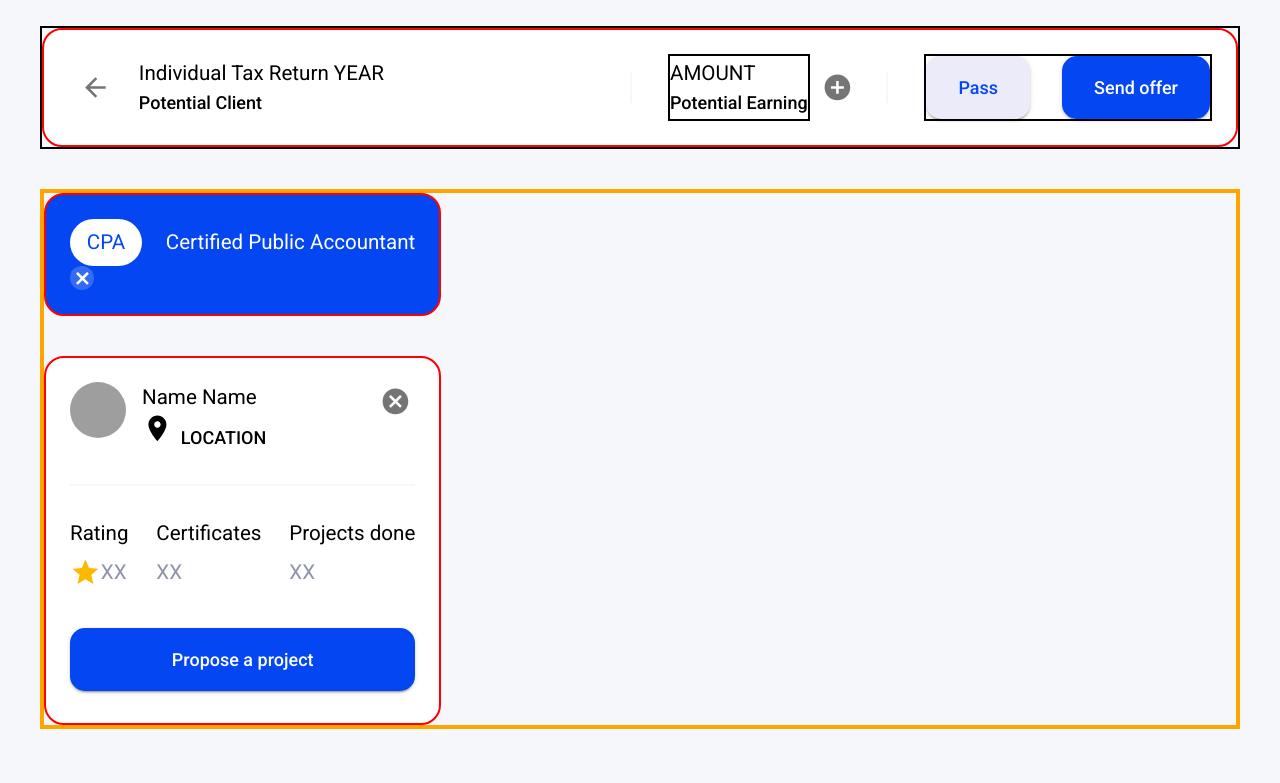
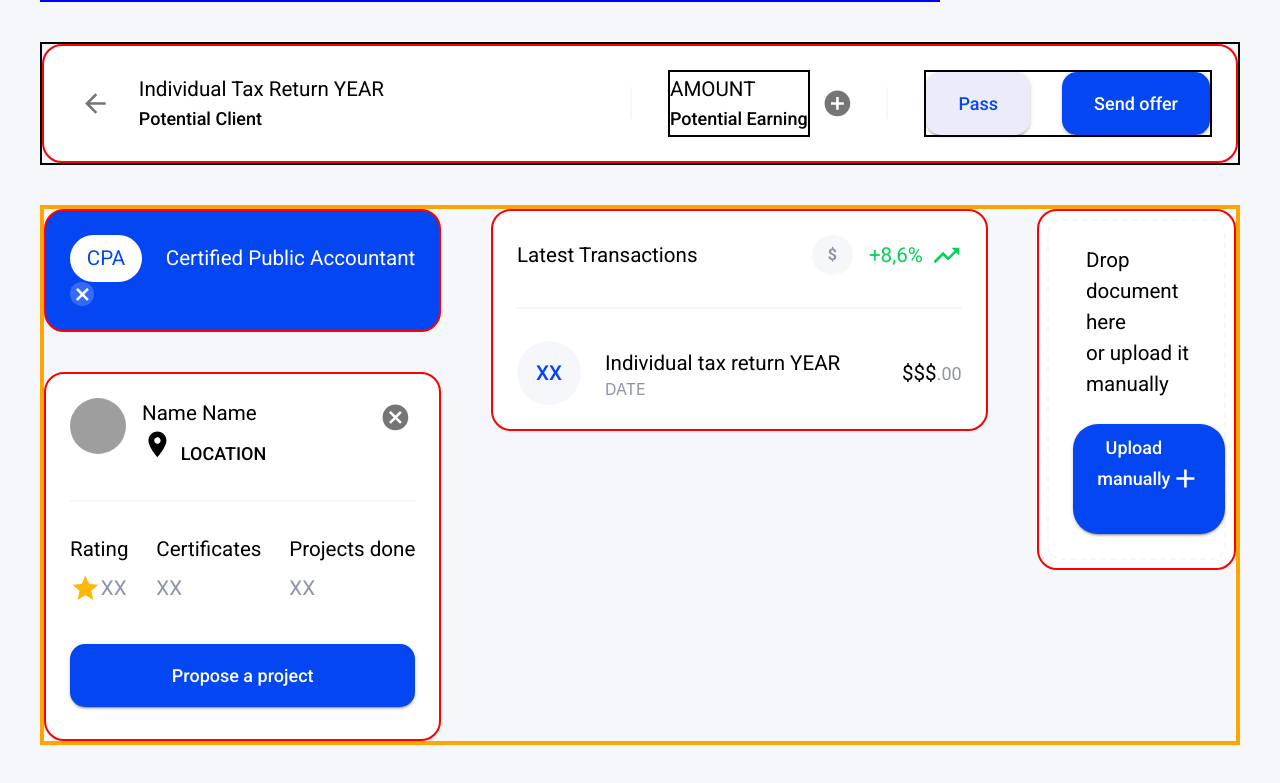
Before and after one commit to ruslan-akhm/rfa, a React (Create React App) app: page / in a window 1280 px wide. Shown: the part 947-1730 px from the top of the page. Built offline with nearby package versions, Linux system fonts and the light colour scheme; grey boxes are pictures that could not be loaded.

Commit message:
added components

```diff
--- a/src/components/explore/CpaBoxOne.js
+++ b/src/components/explore/CpaBoxOne.js
@@ -20,8 +20,8 @@ const useStyles = makeStyles(theme => ({
   relative: {
     position: "relative",
     bottom: "0",
-    right: "25%",
-    width: "125%",
+    right: "20%",
+    width: "120%",
   },
   text: {
     backgroundColor: theme.palette.primary.main,
--- /dev/null
+++ b/src/components/explore/FileUpload.js
@@ -0,0 +1,70 @@
+import React from "react";
+
+import { makeStyles, Grid, Typography, Button } from "@material-ui/core";
+import AddIcon from "@material-ui/icons/Add";
+
+const useStyles = makeStyles(theme => ({
+  root: {
+    flexGrow: 1,
+  },
+  uploadContainer: {
+    position: "relative",
+    minHeight: theme.spacing(10),
+    padding: theme.spacing(1),
+    backgroundColor: "#fff",
+    borderRadius: "20px",
+    border: "2px solid red",
+  },
+  innerContainer: {
+    borderRadius: "15px",
+    border: `2px dashed ${theme.palette.background.main}`,
+    padding: theme.spacing(3),
+  },
+  uploadButton: {
+    borderRadius: "25px",
+    padding: theme.spacing(1),
+    paddingLeft: theme.spacing(3),
+    paddingRight: theme.spacing(3),
+    marginTop: theme.spacing(3),
+  },
+}));
+
+//RELATIVE ONLY FOR TOP RIGHT COMPONENT
+function FileUpload(props) {
+  const classes = useStyles();
+  return (
+    <Grid
+      container
+      //   justify="center"
+      //   alignItems="center"
+      //   direction="column"
+      className={classes.uploadContainer}
+    >
+      <Grid
+        item
+        container
+        justify="center"
+        alignItems="center"
+        direction="column"
+        className={classes.innerContainer}
+      >
+        <Grid item>
+          <Typography>Drop document here</Typography>
+          <Typography>or upload it manually</Typography>
+        </Grid>
+        <Grid item>
+          <Button
+            variant="contained"
+            color="primary"
+            className={classes.uploadButton}
+          >
+            Upload manually &nbsp;
+            <AddIcon />
+          </Button>
+        </Grid>
+      </Grid>
+    </Grid>
+  );
+}
+
+export default FileUpload;
--- a/src/components/explore/NavbarBox.js
+++ b/src/components/explore/NavbarBox.js
@@ -53,7 +53,7 @@ const useStyles = makeStyles(theme => ({
     backgroundColor: "#fff",
     borderRadius: "20px",
     minHeight: theme.spacing(8),
-    padding: theme.spacing(3),
+    padding: theme.spacing(4),
     width: "100%",
     //marginTop: theme.spacing(5),
     border: "2px solid red",
--- /dev/null
+++ b/src/components/explore/TransactionsBox.js
@@ -0,0 +1,133 @@
+import React from "react";
+
+import { makeStyles, Grid, Typography } from "@material-ui/core";
+import TrendingUpIcon from "@material-ui/icons/TrendingUp";
+
+const useStyles = makeStyles(theme => ({
+  root: {
+    flexGrow: 1,
+  },
+  amount: {
+    marginLeft: "auto",
+  },
+  amountCents: {
+    color: theme.palette.solidGray.main,
+    fontSize: "18px",
+  },
+  arrowIcon: {
+    fill: theme.palette.green.main,
+    marginLeft: theme.spacing(1),
+  },
+  dollarIcon: {
+    color: `${theme.palette.solidGray.main} !important`,
+    backgroundColor: theme.palette.background.main,
+    //width: theme.spacing(3),
+    //height: theme.spacing(2),
+    fontSize: "16px",
+    fontWeight: "bold",
+    marginRight: theme.spacing(2),
+    padding: theme.spacing(1),
+    paddingLeft: theme.spacing(2),
+    paddingRight: theme.spacing(2),
+    borderRadius: "50%",
+  },
+  dividerBefore: {
+    "&::before": {
+      content: '""',
+      width: "100%",
+      height: "2px",
+      backgroundColor: theme.palette.background.main,
+      margin: "auto",
+      marginTop: theme.spacing(4),
+      marginBottom: theme.spacing(4),
+    },
+  },
+  initialsCircle: {
+    backgroundColor: theme.palette.background.main,
+    padding: theme.spacing(2),
+    color: theme.palette.primary.main,
+    fontWeight: 500,
+    borderRadius: "50%",
+    width: theme.spacing(4),
+    height: theme.spacing(4),
+    display: "flex",
+    alignItems: "center",
+    justifyContent: "center",
+    marginRight: theme.spacing(3),
+  },
+  percentage: {
+    display: "flex",
+    alignItems: "center",
+    justifyContent: "center",
+    color: theme.palette.green.main,
+  },
+  textSub: {
+    color: theme.palette.solidGray.main,
+  },
+  transContainer: {
+    position: "relative",
+    minHeight: theme.spacing(10),
+    padding: theme.spacing(3),
+    backgroundColor: "#fff",
+    borderRadius: "20px",
+    border: "2px solid red",
+  },
+}));
+
+//RELATIVE ONLY FOR TOP RIGHT COMPONENT
+function TransactionsBox(props) {
+  const classes = useStyles();
+  return (
+    <Grid
+      container
+      justify="space-between"
+      alignItems="center"
+      direction="column"
+      className={classes.transContainer}
+    >
+      <Grid
+        item
+        container
+        justify="space-between"
+        alignItems="center"
+        direction="row"
+      >
+        <Grid item>
+          <Typography>Latest Transactions</Typography>
+        </Grid>
+        <Grid item>
+          <Typography className={classes.percentage}>
+            <span className={classes.dollarIcon}>$</span>+8,6%
+            <TrendingUpIcon className={classes.arrowIcon} />
+          </Typography>
+        </Grid>
+      </Grid>
+      {/* HERE WE WILL MAP  */}
+      <Grid
+        item
+        container
+        justify="space-between"
+        alignItems="center"
+        direction="row"
+        className={classes.dividerBefore}
+      >
+        <Grid item>
+          <Typography className={classes.initialsCircle}>XX</Typography>
+        </Grid>
+        <Grid item>
+          <Typography>Individual tax return YEAR</Typography>
+          <Typography variant="subtitle" className={classes.textSub}>
+            DATE
+          </Typography>
+        </Grid>
+        <Grid item className={classes.amount}>
+          <Typography>
+            $$$<span className={classes.amountCents}>.00</span>
+          </Typography>
+        </Grid>
+      </Grid>
+    </Grid>
+  );
+}
+
+export default TransactionsBox;
--- a/src/pages/Explore.js
+++ b/src/pages/Explore.js
@@ -8,6 +8,8 @@ import ClientBox from "../components/explore/ClientBox";
 import RatingBox from "../components/explore/RatingBox";
 import CpaBoxOne from "../components/explore/CpaBoxOne";
 import CpaBoxTwo from "../components/explore/CpaBoxTwo";
+import TransactionsBox from "../components/explore/TransactionsBox";
+import FileUpload from "../components/explore/FileUpload";
 
 import { makeStyles, Grid } from "@material-ui/core";
 
@@ -86,7 +88,7 @@ function Explore() {
           lg={5}
           className={classes.brd}
           spacing={0}
-          style={{ marginRight: "40px" }}
+          style={{ marginRight: "80px" }}
         >
           <CookiesBox />
         </Grid>
@@ -127,15 +129,19 @@ function Explore() {
         md={12}
         className={classes.brd}
         style={{ marginBottom: "40px", border: "4px solid orange" }}
-        spacing={0}
         direction="row"
+        justify="space-between"
       >
         <Grid item xl={4} lg={4} md={4}>
           <CpaBoxTwo />
           <RatingBox />
         </Grid>
-        <Grid item xl={5} lg={5} md={5}></Grid>
-        <Grid item xl={3} lg={3} md={3}></Grid>
+        <Grid item xl={5} lg={5} md={5}>
+          <TransactionsBox />
+        </Grid>
+        <Grid item xl={2} lg={2} md={2}>
+          <FileUpload />
+        </Grid>
       </Grid>
     </Grid>
   );
```
